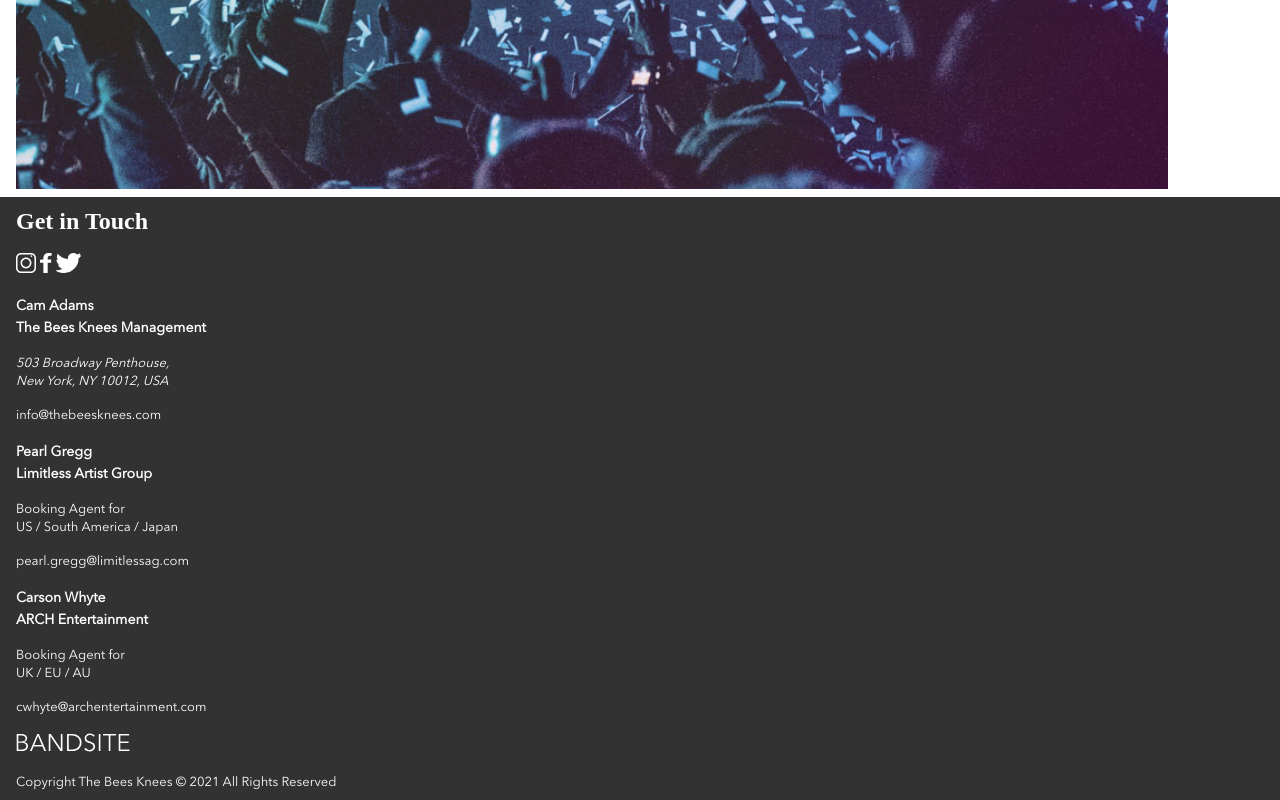
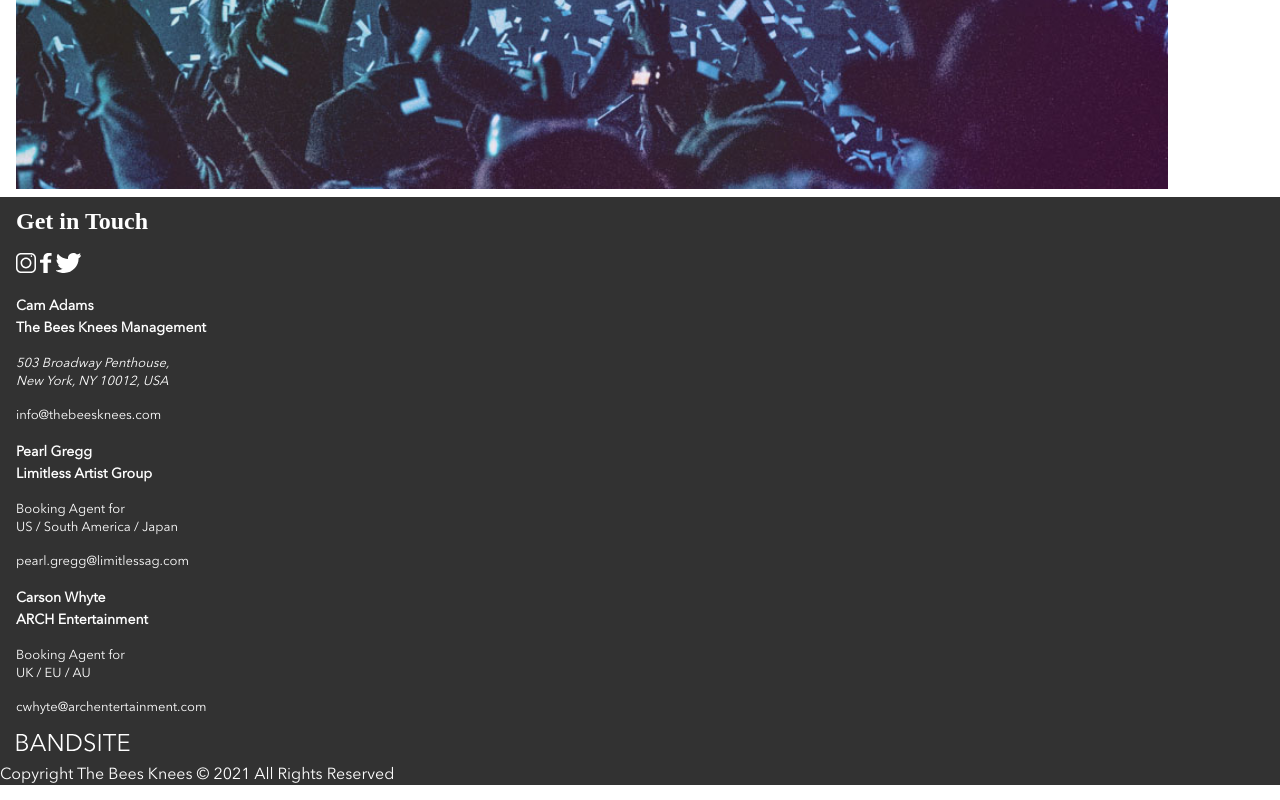
Before and after one commit to dannjob/daniel-johannsson-bandsite, a plain HTML site: page index.html in a window 1280 px wide. Shown: the part 7266-8066 px from the top of the page. Drawn offline with Linux system fonts and the light colour scheme.

Commit message:
attempt to work, live server broken

```diff
--- a/index.html
+++ b/index.html
@@ -103,7 +103,7 @@
         <p class="footer__email">cwhyte@archentertainment.com</p>
       </div>
       <div class="footer__bandsite--logo"> <img src="./assets/Logo/Logo-bandsite.svg"></div>
-      <p class="footer__text">Copyright The Bees Knees © 2021 All Rights Reserved</p>
+      <p class="footer__text--label">Copyright The Bees Knees © 2021 All Rights Reserved</p>
     </footer>
   </body>
 </html>
--- a/styles/bio.scss
+++ b/styles/bio.scss
@@ -40,7 +40,7 @@ header{
 
     &--active {
     border-bottom: 4px solid $primaryWhite;
-    padding-bottom: 8px;
+    padding-bottom: 100%;
 }
 }
 .hero{
@@ -153,9 +153,16 @@ header{
         font-size: 13px;
         line-height: 18px;
         font-weight: 400;
-        padding: 8px 8px 8px 16px;
+        padding: 8px 8px 16px 16px;
     }
     &__bandsite--logo{
+        padding: 16px 8px 8px 16px;
+    }
+    &__text--label{
+        font-family: avenir;
+        font-size: 10x;
+        line-height: 20px;
+        font-weight: 700;
         padding: 8px 8px 8px 16px;
     }
 }
```
